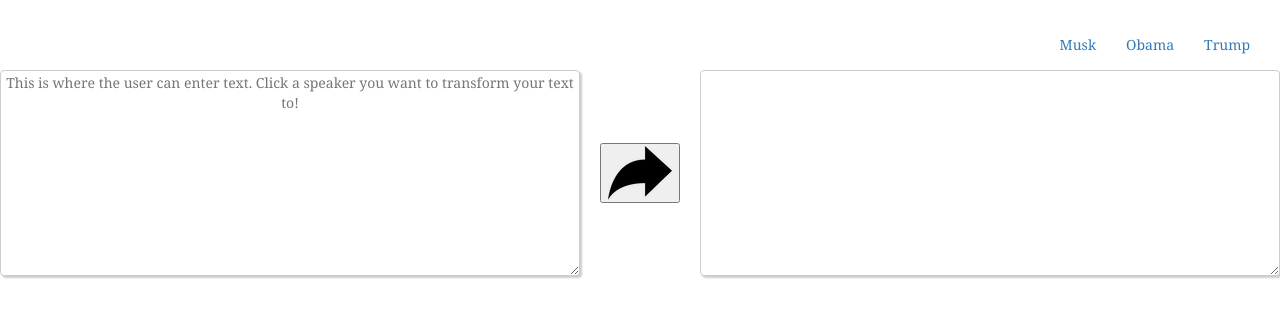
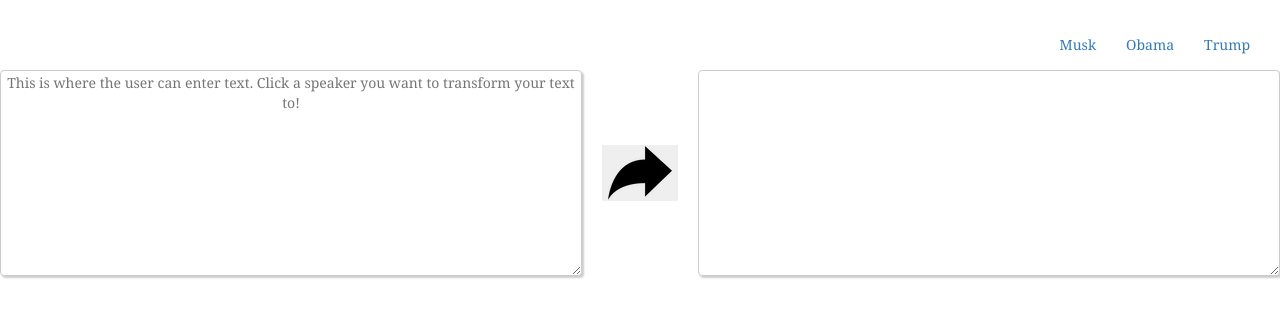
Before and after one commit to peter-yh-wu/style, a Flask app: page /formal in a window 1280 px wide. Shown: the part 82-400 px from the top of the page. Run offline with Flask 2, Linux system fonts and the light colour scheme; some libraries are stand-ins or nearby versions.

Commit message:
Remove border from button

```diff
--- a/website_final_demo/static/css/google-translate.css
+++ b/website_final_demo/static/css/google-translate.css
@@ -37,3 +37,7 @@
     color: #fff;
     background-color: #0392CC;
 }
+
+.morphbutton {
+  border: 0;
+}
--- a/website_final_demo/templates/translate.html
+++ b/website_final_demo/templates/translate.html
@@ -80,7 +80,7 @@
 
     <textarea id="inputtext" name="text" class="text-input" align = "left" cols="78" rows="10" placeholder="This is where the user can enter text. Click a speaker you want to transform your text to!"></textarea>
 
-    <button type="input" form="inputform" id="convert-button">
+    <button class="morphbutton" type="input" form="inputform" id="convert-button">
       <img src="{{ url_for('static', filename='images/lol.png') }}"/>
     </button>
 
```
